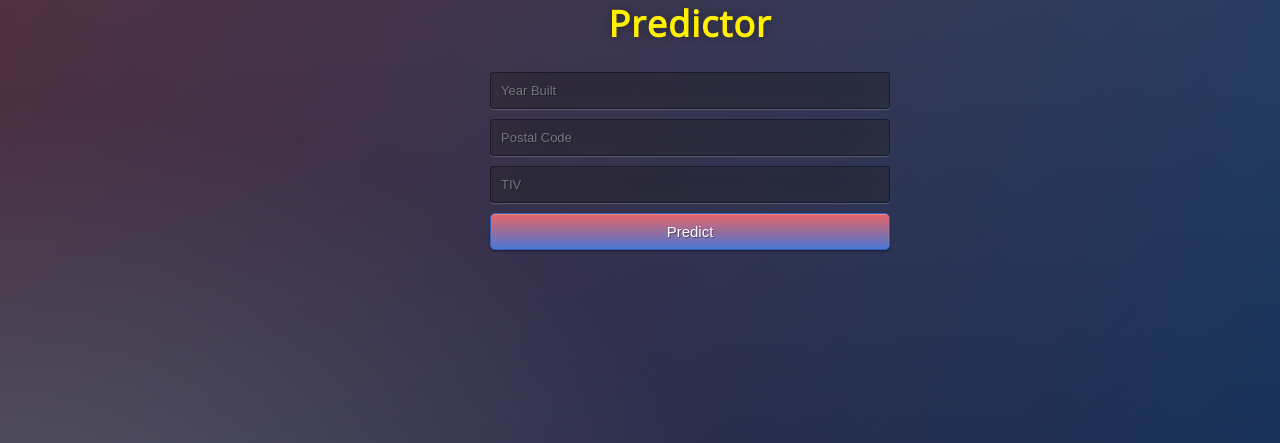
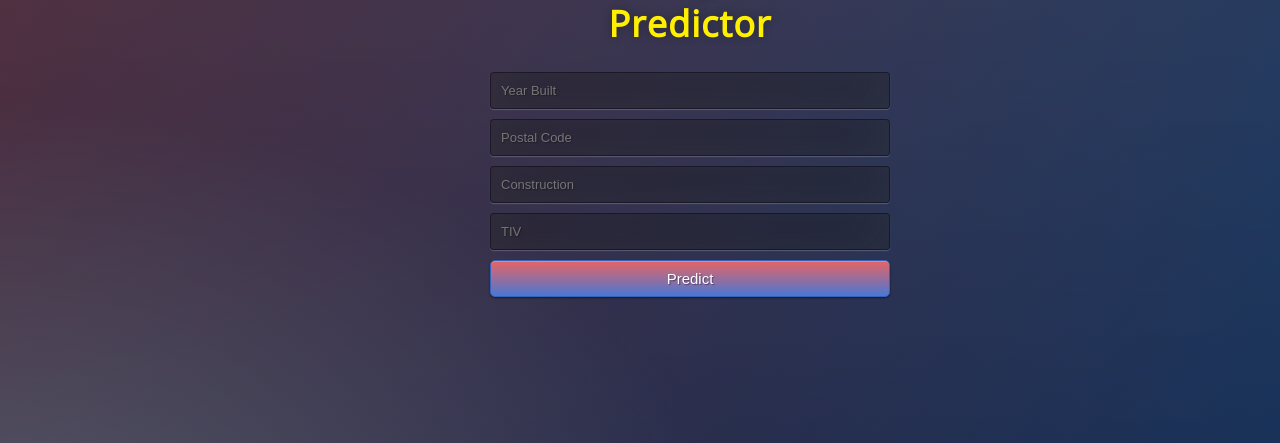
Before and after one commit to wlreardon/CatModelApp, a Flask app: page / in a window 1280 px wide. Shown: the part 244-687 px from the top of the page. Run offline with Flask 2, Linux system fonts and the light colour scheme; parts of the project's set-up code (start-up, migrations or seed data) failed here and were passed over.

Commit message:
Update index.html

```diff
--- a/templates/index.html
+++ b/templates/index.html
@@ -20,6 +20,7 @@
     <form action="{{ url_for('predict')}}"method="post">
     	<input type="text" name="Year" placeholder="Year Built" required="required" />
         <input type="text" name="CPI.Average" placeholder="Postal Code" required="required" />
+        <input type="text" name="CPI.Average" placeholder="Construction" required="required" />
 		<input type="text" name="Low.Value" placeholder="TIV" required="required" />
 
         <button type="submit" class="btn btn-primary btn-block btn-large">Predict</button>
```
